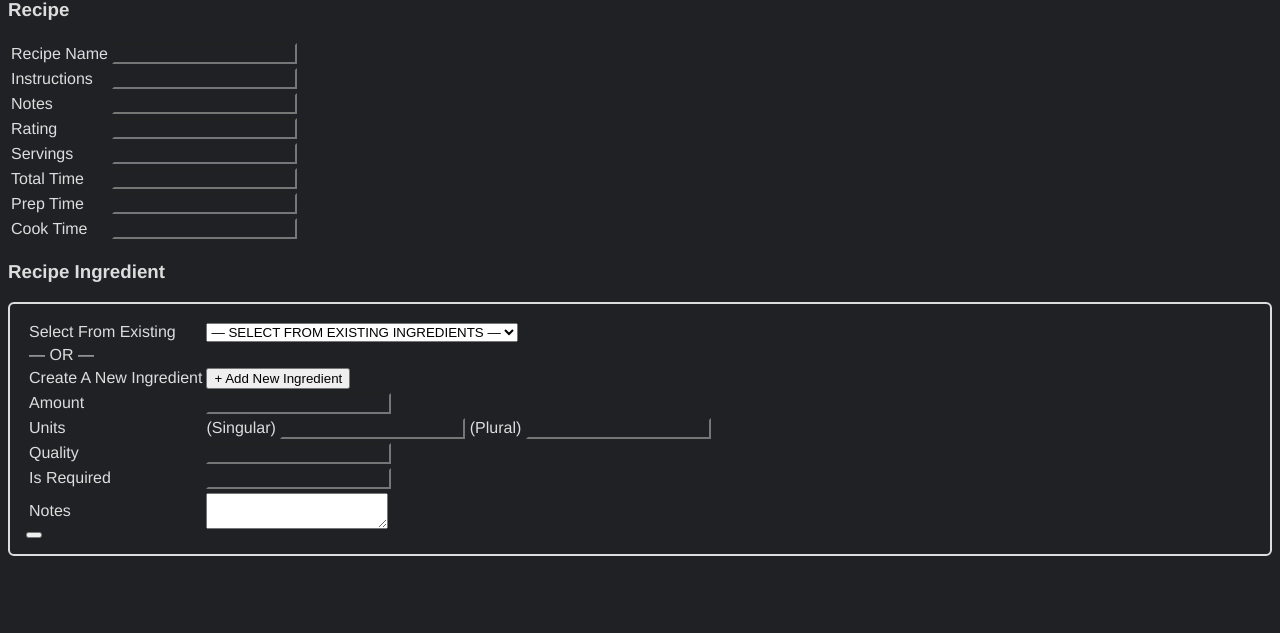
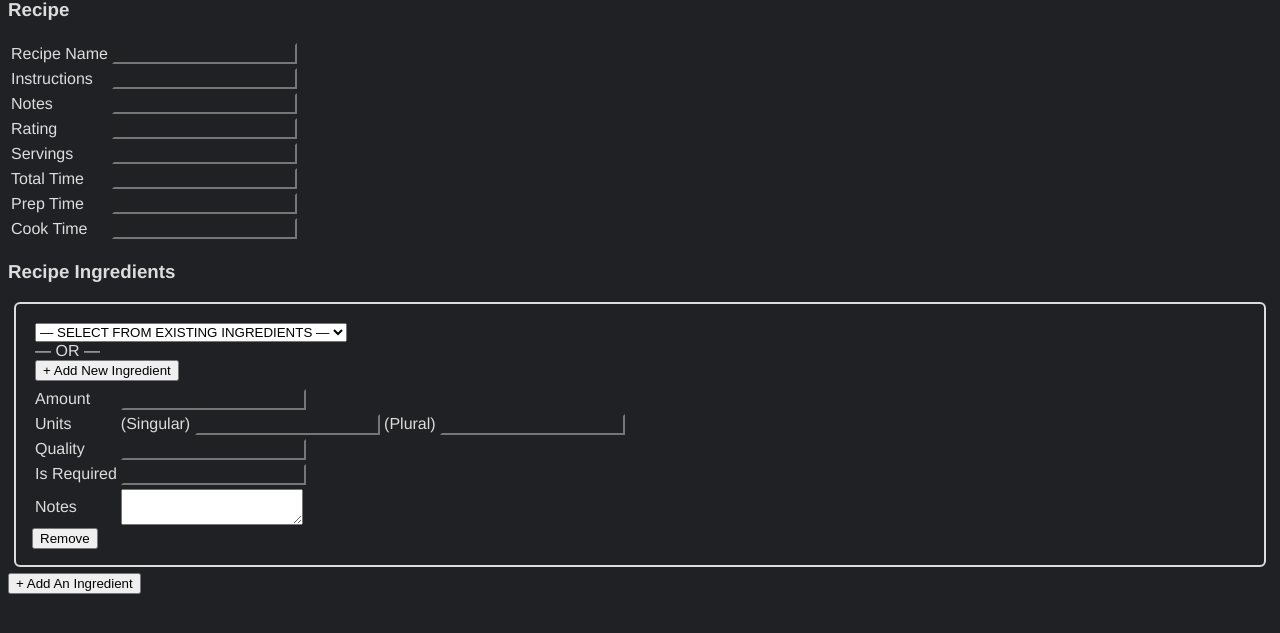
Before and after one commit to MPZinke/Recipes, a Flask app: page /new in a window 1280 px wide. Shown: the part 67-700 px from the top of the page. Run offline with Flask 2, Linux system fonts and the light colour scheme; data that the repository does not hold is empty; some libraries are stand-ins or nearby versions.

Commit message:
Further work on ingredient display

```diff
--- a/Backend/Main.py
+++ b/Backend/Main.py
@@ -45,6 +45,8 @@ def GET_():
 	# return "<a href='alarm-clock://' target='_blank'>Timer</a>"
 	return "<a href='clock-timer://'>Timer</a>"
 
+# ————————————————————————————————————————————————————— RECIPES  ————————————————————————————————————————————————————— #
+# ———————————————————————————————————————————————————————————————————————————————————————————————————————————————————— #
 
 @app.route("/recipes", methods=["GET"])
 def GET_recipes():
@@ -63,14 +65,47 @@ def GET_recipe(recipe_name: str):
 	return render_template("Recipe/Recipe.j2", recipe=recipe)
 
 
+# ——————————————————————————————————————————————————— RECIPES::NEW ——————————————————————————————————————————————————— #
+
 @app.route("/new", methods=["GET", "POST"])
-def GET_new():
+def GET_POST_new():
 	if(request.method == "GET"):
 		ingredients: list[Ingredient] = Ingredient.all()
 		return render_template("New/New.j2", ingredients=ingredients)
 	else:
 		return ""
 
+
+@app.route("/new/recipe_ingredient", methods=["GET"])
+def GET_new_recipe_ingredient():
+	return render_template("New/RecipeIngredient/New.j2")
+
+
+@app.route("/new/recipe_ingredient/ingredient", methods=["GET"])
+def GET_new_recipe_ingredient_ingredient():
+	return render_template("New/RecipeIngredient/Ingredient/New.j2")
+
+
+@app.route("/new/recipe_ingredient/ingredient/<int:ingredient_id>", methods=["GET"])
+def GET_new_recipe_ingredient_ingredient_id(ingredient_id: int):
+	ingredients: list[Ingredient] = Ingredient.all()
+	ingredient: Ingredient = next((ingredient for ingredient in ingredients if(ingredient.id() == ingredient_id)), next)
+	return render_template("New/RecipeIngredient/Ingredient/Ingredient.j2", ingredient=ingredient,
+	  ingredients=ingredients, selected_id=ingredient_id)
+
+
+@app.route("/new/recipe_ingredient/ingredient/button", methods=["GET"])
+def GET_new_recipe_ingredient_ingredient_button():
+	return render_template("New/RecipeIngredient/Ingredient/Button.j2")
+
+
+@app.route("/new/recipe_ingredient/ingredient/select", methods=["GET"])
+def GET_new_recipe_ingredient_ingredient_select():
+	ingredients: list[Ingredient] = Ingredient.all()
+	return render_template("New/RecipeIngredient/Ingredient/Select.j2", ingredients=ingredients)
+
+
+# ——————————————————————————————————————————————————— INGREDIENTS  ——————————————————————————————————————————————————— #
 
 @app.route("/ingredients", methods=["GET"])
 def GET_ingredients():
--- a/Backend/Templates/New/New.j2
+++ b/Backend/Templates/New/New.j2
@@ -12,6 +12,7 @@
 
 {% extends "Header.j2" %}
 {% block body %}
+	<form>
 		<title>
 			New Recipe
 		</title>
@@ -86,9 +87,143 @@
 		</table>
 
 		<h3>
-		Recipe Ingredient
+			Recipe Ingredients
 		</h3>
+		<div id="recipe_ingredients-div">
 			{% with count=1 %}
-		{% include "New/NewRecipeIngredient.j2" %}
+				{% include "New/RecipeIngredient/New.j2" %}
 			{% endwith %}
+		</div>
+
+		<button type="button" onclick="add_new_recipe_ingredient_html();">
+			+ Add An Ingredient
+		</button>
+	</form>
+
+	<script>
+		function add_new_recipe_ingredient_html()
+		{
+			const recipe_ingredients_div = document.getElementById("recipe_ingredients-div");
+
+			var xmlhttp = new XMLHttpRequest();
+			xmlhttp.open("GET", `/new/recipe_ingredient`, false);
+			xmlhttp.send();
+			if(xmlhttp.status == 400)
+			{
+				alert('There was an error 400');
+			}
+			else if(xmlhttp.status != 200)
+			{
+				alert('add_new_recipe_ingredient_html::something else other than 200 was returned');
+			}
+
+			recipe_ingredients_div.innerHTML += xmlhttp.responseText;
+		}
+
+
+		function add_ingredient_html(select)
+		{
+			const recipe_ingredients_div = document.getElementById("recipe_ingredients-div");
+
+			const button_html = get_button_html();
+
+			var xmlhttp = new XMLHttpRequest();
+			xmlhttp.open("GET", `/new/recipe_ingredient/ingredient/${select.value}`, false);
+			xmlhttp.send();
+
+			if(xmlhttp.status == 400)
+			{
+				return alert('There was an error 400');
+			}
+			else if(xmlhttp.status != 200)
+			{
+				return alert('add_ingredient_html::something else other than 200 was returned');
+			}
+
+			select.parentNode.innerHTML = `${xmlhttp.responseText}<br/>— OR —<br/>${button_html}`;
+		}
+
+
+		function add_new_ingredient_html(button)
+		{
+			const recipe_ingredients_div = document.getElementById("recipe_ingredients-div");
+			const count = recipe_ingredients_div.children.length;
+
+			const select_html = get_select_html();
+
+			var xmlhttp = new XMLHttpRequest();
+			xmlhttp.open("GET", `/new/recipe_ingredient/ingredient`, false);
+			xmlhttp.send(null);
+			if(xmlhttp.status == 400)
+			{
+				return alert('There was an error 400');
+			}
+			else if(xmlhttp.status != 200)
+			{
+				return alert('add_new_ingredient_html::2something else other than 200 was returned');
+			}
+			button.parentNode.innerHTML = `${xmlhttp.responseText}<br/>— OR —<br/>${select_html}`;
+		}
+
+
+		function delete_ingredient(ingredient_div)
+		{
+			const recipe_ingredients_div = ingredient_div.parentNode;
+			recipe_ingredients_div.removeChild(ingredient_div);
+
+			const recipe_ingredients = recipe_ingredients_div.children;
+			if(recipe_ingredients.length == 0)
+			{
+				add_new_recipe_ingredient_html();
+			}
+			else
+			{
+				for(let x = 0; x < recipe_ingredients.length; x++){}
+			}
+		}
+
+
+		function determine_ingredient_td(element)
+		{
+			return document.querySelector("p").closest(".near.ancestor");
+		}
+
+
+		function get_button_html()
+		{
+			var xmlhttp = new XMLHttpRequest();
+			xmlhttp.open("GET", `/new/recipe_ingredient/ingredient/button`, false);
+			xmlhttp.send(null);
+
+			if(xmlhttp.status == 400)
+			{
+				return alert('There was an error 400');
+			}
+			else if(xmlhttp.status != 200)
+			{
+				return alert('get_button_html::1something else other than 200 was returned');
+			}
+
+			return xmlhttp.responseText;
+		}
+
+
+		function get_select_html()
+		{
+			var xmlhttp = new XMLHttpRequest();
+			xmlhttp.open("GET", `/new/recipe_ingredient/ingredient/select`, false);
+			xmlhttp.send(null);
+
+			if(xmlhttp.status == 400)
+			{
+				return alert('There was an error 400');
+			}
+			else if(xmlhttp.status != 200)
+			{
+				return alert('get_select_html::1something else other than 200 was returned');
+			}
+
+			return xmlhttp.responseText;
+		}
+	</script>
 {% endblock %}
--- a/Backend/Templates/New/NewRecipeIngredient.j2
+++ /dev/null
@@ -1,98 +0,0 @@
-<div id="recipe_ingredient-div-{{ count }}" class="recipe-ingredient-div">
-	<table>
-		<tr>
-			<td>
-				Select From Existing
-			</td>
-			<td>
-				<select name="recipe_ingredient-select-{{ count }}" id="recipe_ingredient-select-{{ count }}"
-				  onclick="ingredient_html(this);"
-				>
-					<option value="-1" selected disabled>
-						— SELECT FROM EXISTING INGREDIENTS —
-					</option>
-					{% for ingredient in ingredients %}
-						<option value="{{ ingredient.id() }}">
-							{{ "/".join(ingredient.names()) }}
-							{% if ingredient.brand() != "" %}
-								({{ ingredient.brand() }})
-							{% endif %}
-						</option>
-					{% endfor %}
-				</select>
-			</td>
-		</tr>
-		<tr>
-			<td colspan="2">
-			— OR —
-			</td>
-		</tr>
-		<tr>
-			<td style="text-align: top;">
-				Create A New Ingredient
-			</td>
-			<td>
-				<button type="button" onclick="new_ingredient_html({{ count }})">
-					+ Add New Ingredient
-				</button>
-			</td>
-		</tr>
-		<tr>
-			<td>
-				Amount
-			</td>
-			<td>
-				<input name="ingredient_amount-input-{{ count }}"
-				  id="ingredient_amount-input-{{ count }}" type="text"
-				/>
-			</td>
-		</tr>
-		<tr>
-			<td>
-				Units
-			</td>
-			<td>
-				(Singular)
-				<input name="ingredient_units_singular-input-{{ count }}"
-				  id="ingredient_units_singular-input-{{ count }}" type="text"
-				/>
-				(Plural)
-				<input name="ingredient_units_plural-input-{{ count }}"
-				  id="ingredient_units_plural-input-{{ count }}" type="text"
-				/>
-			</td>
-		</tr>
-		<tr>
-			<td>
-				Quality
-			</td>
-			<td>
-				<input name="ingredient_quality-input-{{ count }}"
-				  id="ingredient_quality-input-{{ count }}" type="text"
-				/>
-			</td>
-		</tr>
-		<tr>
-			<td>
-				Is Required
-			</td>
-			<td>
-				<input name="ingredient_is_required-input-{{ count }}"
-				  id="ingredient_is_required-input-{{ count }}" type="text"
-				/>
-			</td>
-		</tr>
-		<tr>
-			<td>
-				Notes
-			</td>
-			<td>
-				<textarea name="ingredient_notes-textarea-{{ count }}"
-				  id="ingredient_notes-textarea-{{ count }}" type="text"
-				>
-				</textarea>
-			</td>
-		</tr>
-	</table>
-	<button onclick="delete_ingredient({{ count }})">
-</div>
--- /dev/null
+++ b/Backend/Templates/New/RecipeIngredient/Ingredient/Button.j2
@@ -0,0 +1,3 @@
+<button type="button" onclick="add_new_ingredient_html(this);">
+	+ Add New Ingredient
+</button>
--- /dev/null
+++ b/Backend/Templates/New/RecipeIngredient/Ingredient/Select.j2
@@ -0,0 +1,17 @@
+<select onchange="add_ingredient_html(this);">
+	<option value="-1" selected disabled>
+		— SELECT FROM EXISTING INGREDIENTS —
+	</option>
+	{% for ingredient in ingredients %}
+		<option value="{{ ingredient.id() }}"
+			{% if selected_id == ingredient.id() %}
+				selected
+			{% endif %}
+		>
+			{{ ingredient.names()[0] }}
+			{% if ingredient.brand() != "" %}
+				({{ ingredient.brand() }})
+			{% endif %}
+		</option>
+	{% endfor %}
+</select>
--- /dev/null
+++ b/Backend/Templates/New/RecipeIngredient/New.j2
@@ -0,0 +1,75 @@
+<div class="boxed">
+	<table>
+		<tr>
+			<td colspan="2">
+				{% include "New/RecipeIngredient/Ingredient/Select.j2" %}
+				<br/>
+				— OR —
+				<br/>
+				{% include "New/RecipeIngredient/Ingredient/Button.j2" %}
+			</td>
+		</tr>
+		<tr>
+			<td colspan="2">
+			</td>
+		</tr>
+		<tr>
+			<td>
+				Amount
+			</td>
+			<td>
+				<input name="ingredient_amount-input-"
+				  id="ingredient_amount-input-" type="text"
+				/>
+			</td>
+		</tr>
+		<tr>
+			<td>
+				Units
+			</td>
+			<td>
+				(Singular)
+				<input name="ingredient_units_singular-input-"
+				  id="ingredient_units_singular-input-" type="text"
+				/>
+				(Plural)
+				<input name="ingredient_units_plural-input-"
+				  id="ingredient_units_plural-input-" type="text"
+				/>
+			</td>
+		</tr>
+		<tr>
+			<td>
+				Quality
+			</td>
+			<td>
+				<input name="ingredient_quality-input-"
+				  id="ingredient_quality-input-" type="text"
+				/>
+			</td>
+		</tr>
+		<tr>
+			<td>
+				Is Required
+			</td>
+			<td>
+				<input name="ingredient_is_required-input-"
+				  id="ingredient_is_required-input-" type="text"
+				/>
+			</td>
+		</tr>
+		<tr>
+			<td>
+				Notes
+			</td>
+			<td>
+				<textarea name="ingredient_notes-textarea-"
+				  id="ingredient_notes-textarea-" type="text"
+				></textarea>
+			</td>
+		</tr>
+	</table>
+	<button type="button" onclick="delete_ingredient(this.parentNode)">
+		Remove
+	</button>
+</div>
--- a/Backend/Templates/Recipe/Recipe.j2
+++ b/Backend/Templates/Recipe/Recipe.j2
@@ -167,7 +167,7 @@
 				sections_master_checkbox.checked = all_sections_checkboxes.every((checkbox) => checkbox.checked);
 			}
 
-			const instruction_div = checkbox.parentElement;
+			const instruction_div = checkbox.parentNode;
 			if(instruction_div.style.color != "var(--disabled-text-color)")
 			{
 				disable_text(checkbox);
@@ -181,7 +181,7 @@
 
 		function disable_text(checkbox)
 		{
-			const instruction_div = checkbox.parentElement;
+			const instruction_div = checkbox.parentNode;
 			instruction_div.style.color = "var(--disabled-text-color)";
 			checkbox.checked = true;
 		}
@@ -189,7 +189,7 @@
 
 		function enable_text(checkbox)
 		{
-			const instruction_div = checkbox.parentElement;
+			const instruction_div = checkbox.parentNode;
 			instruction_div.style.color = "var(--text-color)";
 			checkbox.checked = false;
 		}
--- a/Backend/Templates/header.j2
+++ b/Backend/Templates/header.j2
@@ -27,10 +27,11 @@
 			color: var(--text-color);
 		}
 
-		.recipe-ingredient-div
+		.boxed
 		{
 			border: solid 2px var(--text-color);
 			border-radius: 6px;
+			margin: 6px;
 			padding: 16px;
 		}
 	</style>
```
Also changed, not shown: Backend/DB/Queries.py (+12 -0 lines), Backend/Ingredient.py (+12 -0 lines), Backend/Templates/New/NewIngredient.j2 (deleted, +0 -38 lines), Backend/Templates/New/RecipeIngredient/Ingredient/Ingredient.j2 (added, +43 -0 lines), Backend/Templates/New/RecipeIngredient/Ingredient/New.j2 (added, +39 -0 lines). Lines whose indentation alone changed are shown as unchanged.
